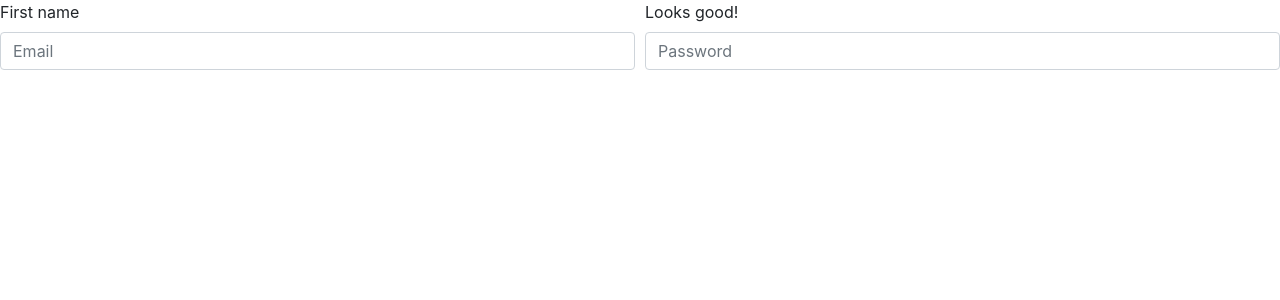
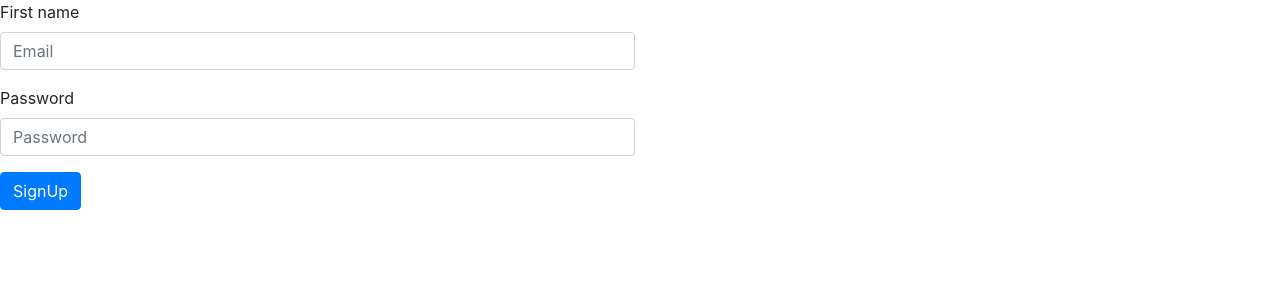
Before and after one commit to Babatunde13/password-manager, a React (Create React App) app: page /login in a window 1280 px wide. Shown: the top 300 px of the page. Built offline with nearby package versions, Linux system fonts and the light colour scheme; no server answers; the HTML template or start-up script is replaced by a standard one.

Commit message:
Signup page

```diff
--- a/src/screens/Signin.js
+++ b/src/screens/Signin.js
@@ -3,10 +3,12 @@ import { useHistory } from 'react-router-dom';
 import {loginUser} from '../models'
 import Form from "react-bootstrap/Form";
 import Col from "react-bootstrap/Col";
+import Button from "react-bootstrap/Button";
 
 export default function SignIn() {
   let history = useHistory()
   const [validated, setValidated] = useState(false);
+  let emailError, passwordError
 
   if (localStorage.getItem('userId')) {
   history.push('/')
@@ -36,7 +38,7 @@ export default function SignIn() {
     }
   }
   return (
-    <Form noValidate validated={validated} onSubmit={handleSubmit}>
+    <Form noValidate validated={validated} onSubmit={handleSubmit} style={{margin: 'auto'}}>
       <Form.Row>
         <Form.Group as={Col} md="6" controlId="validationCustom01">
           <Form.Label>First name</Form.Label>
@@ -48,8 +50,10 @@ export default function SignIn() {
           />
           <Form.Control.Feedback>Looks Good!</Form.Control.Feedback>
         </Form.Group>
+      </Form.Row>
+      <Form.Row>
         <Form.Group as={Col} md="6" controlId="validationCustom02">
-          <Form.Label>Looks good!</Form.Label>
+          <Form.Label>Password</Form.Label>
           <Form.Control
             required
             ref={password}
@@ -59,6 +63,7 @@ export default function SignIn() {
           <Form.Control.Feedback>Looks good!</Form.Control.Feedback>
         </Form.Group>
       </Form.Row>
+      <Button type="submit">SignUp</Button>
     </Form>
   )
 }
--- a/src/screens/Signup.js
+++ b/src/screens/Signup.js
@@ -0,0 +1,112 @@
+import {useRef, useState} from 'react'
+import { createUser } from '../models';
+import {useHistory} from 'react-router-dom'
+import Form from "react-bootstrap/Form";
+import Col from "react-bootstrap/Col";
+import Button from "react-bootstrap/Button";
+
+export default function SignIn() {
+  const history = useHistory()
+  if (localStorage.getItem('user')) {
+    history.push('/')
+  }
+  const firstName= useRef('')
+  const lastName= useRef('')
+  const email = useRef('')
+  const password = useRef('')
+  const confirm_password = useRef('')
+  const [validated, setValidated] = useState(false);
+
+  const handleSubmit = async (e) => {
+    e.preventDefault()
+    const body = {
+      email: email.current.value,
+      firstName: firstName.current.value,
+      lastName: lastName.current.value,
+      password: password.current.value
+    }
+    if (body.firstName && body.lastName && body.password && body.email && body.password === confirm_password.current.value) {
+      const user = await createUser(body.firstName, body.email, body.lastName, body.password)
+      if (!user) {
+        alert('Email or username has been chosen')
+      } else {
+        localStorage.setItem('userId', user.id)
+        localStorage.setItem('email', user.email)
+        history.push('/')
+        alert('Account created sucessfully, signing you in...')
+      }
+    } else if (!body.firstName || !body.email || !body.lastName || !body.password) {
+      alert('You didn\'t pass any value')
+    } else {
+      alert('Password and confirm password fields must be equal')
+    }
+
+    console.log(body)
+  }
+
+  return (
+    <Form noValidate validated={validated} onSubmit={handleSubmit}>
+      <Form.Row>
+        <Form.Group as={Col} md="4" controlId="validationCustom01">
+          <Form.Label>First name</Form.Label>
+          <Form.Control
+            required
+            ref={firstName}
+            type="text"
+            placeholder="First name"
+            defaultValue="Mark"
+          />
+          <Form.Control.Feedback>Great name!</Form.Control.Feedback>
+        </Form.Group>
+        <Form.Group as={Col} md="4" controlId="validationCustom02">
+          <Form.Label>Looks good!</Form.Label>
+          <Form.Control
+            required
+            ref={lastName}
+            type="text"
+            placeholder="Last name"
+            defaultValue="Otto"
+          />
+          <Form.Control.Feedback>Looks good!</Form.Control.Feedback>
+        </Form.Group>
+        <Form.Group as={Col} md="4" controlId="validationCustomUsername">
+          <Form.Label>Email</Form.Label>
+          <Form.Control
+            type="email"
+            placeholder="Email"
+            aria-describedby="inputGroupPrepend"
+            required
+            ref={email}
+          />
+          <Form.Control.Feedback type="invalid">
+            Please choose a valid email.
+          </Form.Control.Feedback>
+        </Form.Group>
+      </Form.Row>
+      <Form.Row>
+        <Form.Group as={Col} md="6" controlId="validationCustom03">
+          <Form.Label>Password</Form.Label>
+          <Form.Control type="password" placeholder="........" required ref={password} />
+          <Form.Control.Feedback type="invalid">
+            Please provide a password between 8 and 20.
+          </Form.Control.Feedback>
+        </Form.Group>
+        <Form.Group as={Col} md="6" controlId="validationCustom04">
+          <Form.Label>Confirm Password</Form.Label>
+          <Form.Control type="password" placeholder="......" required ref={confirm_password} />
+          <Form.Control.Feedback type="invalid">
+            Fields do not match.
+          </Form.Control.Feedback>
+        </Form.Group>
+      </Form.Row>
+      <Form.Group>
+        <Form.Check
+          required
+          label="Agree to terms and conditions"
+          feedback="You must agree before submitting."
+        />
+      </Form.Group>
+      <Button type="submit">SignUp</Button>
+    </Form>
+  )
+}
```
